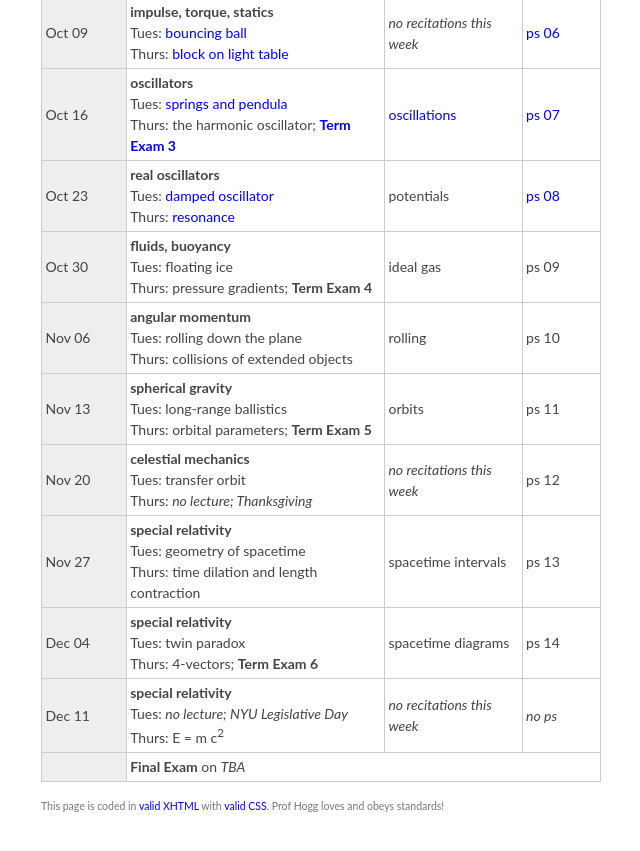
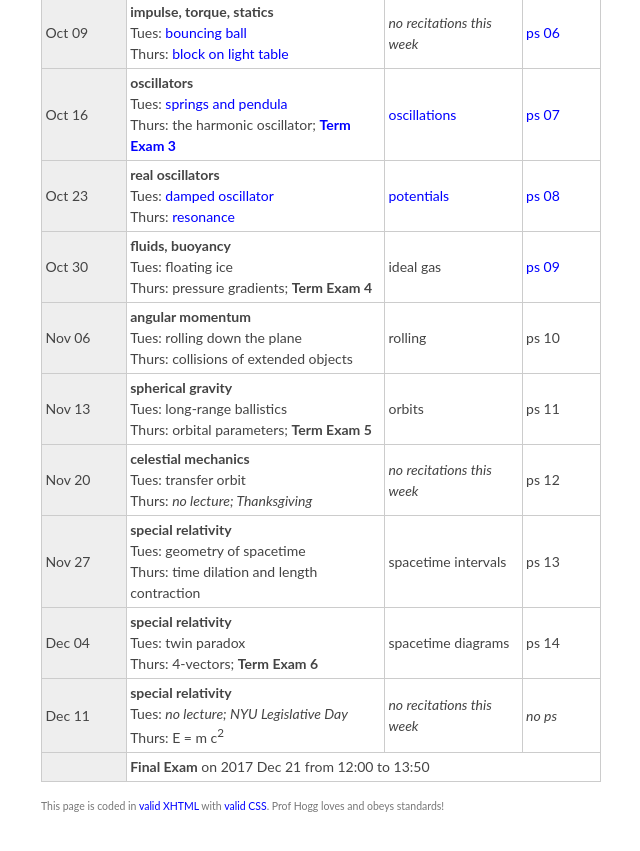
Before and after one commit to davidwhogg/Physics1, a plain HTML site: page www/physics1_index.html in a window 1280 px wide. Shown: the part 4728-5579 px from the top of the page, without its empty margins (9-649 px from the left). Drawn offline with Linux system fonts and the light colour scheme.

Commit message:
worksheet, exam

```diff
--- a/www/physics1_index.html
+++ b/www/physics1_index.html
@@ -389,7 +389,7 @@ check back here frequently.</p>
         <br/>
         Thurs: <a href="./2017/lecture-2017-10-26.pdf">resonance</a>
         </td>
-    <td>potentials</td>
+    <td><a href="./2017/worksheet_potential.pdf">potentials</a></td>
     <td><a href="./2017/physics1_ps08.pdf">ps&nbsp;08</a></td>
     </tr>
 <tr><th>Oct&nbsp;30</th>
@@ -400,7 +400,7 @@ check back here frequently.</p>
 	    <b>Term Exam&nbsp;4</b>
         </td>
     <td>ideal gas</td>
-    <td>ps&nbsp;09</td>
+    <td><a href="./2017/physics1_ps09.pdf">ps&nbsp;09</a></td>
     </tr>
 <tr><th>Nov&nbsp;06</th>
     <td><b>angular momentum</b><br/>
@@ -459,7 +459,7 @@ check back here frequently.</p>
     <td><i>no ps</i></td>
     </tr>
 <tr><th></th>
-    <td colspan="3"><b>Final Exam</b> on <i>TBA</i></td>
+    <td colspan="3"><b>Final Exam</b> on 2017&nbsp;Dec&nbsp;21 from 12:00 to 13:50</td>
     </tr>
 </table>
 
```
Also changed, not shown: 1 other file.
